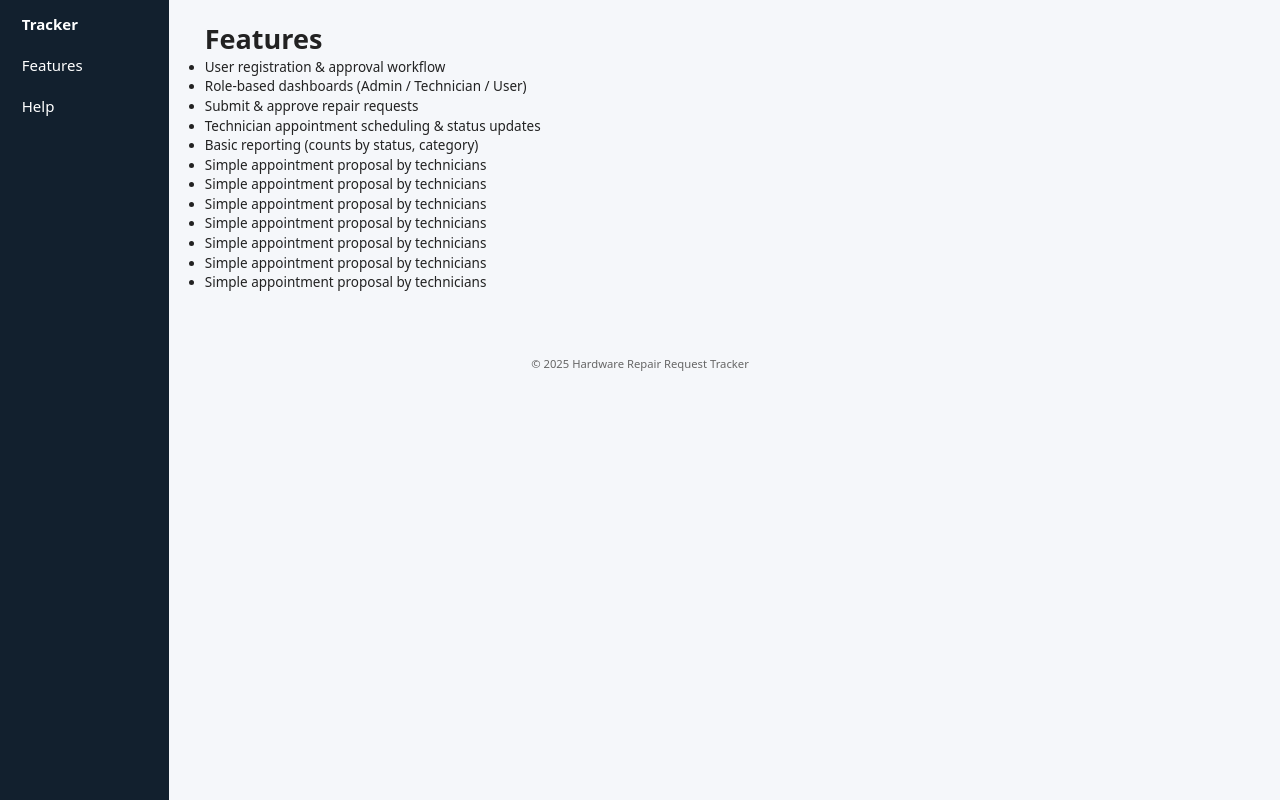
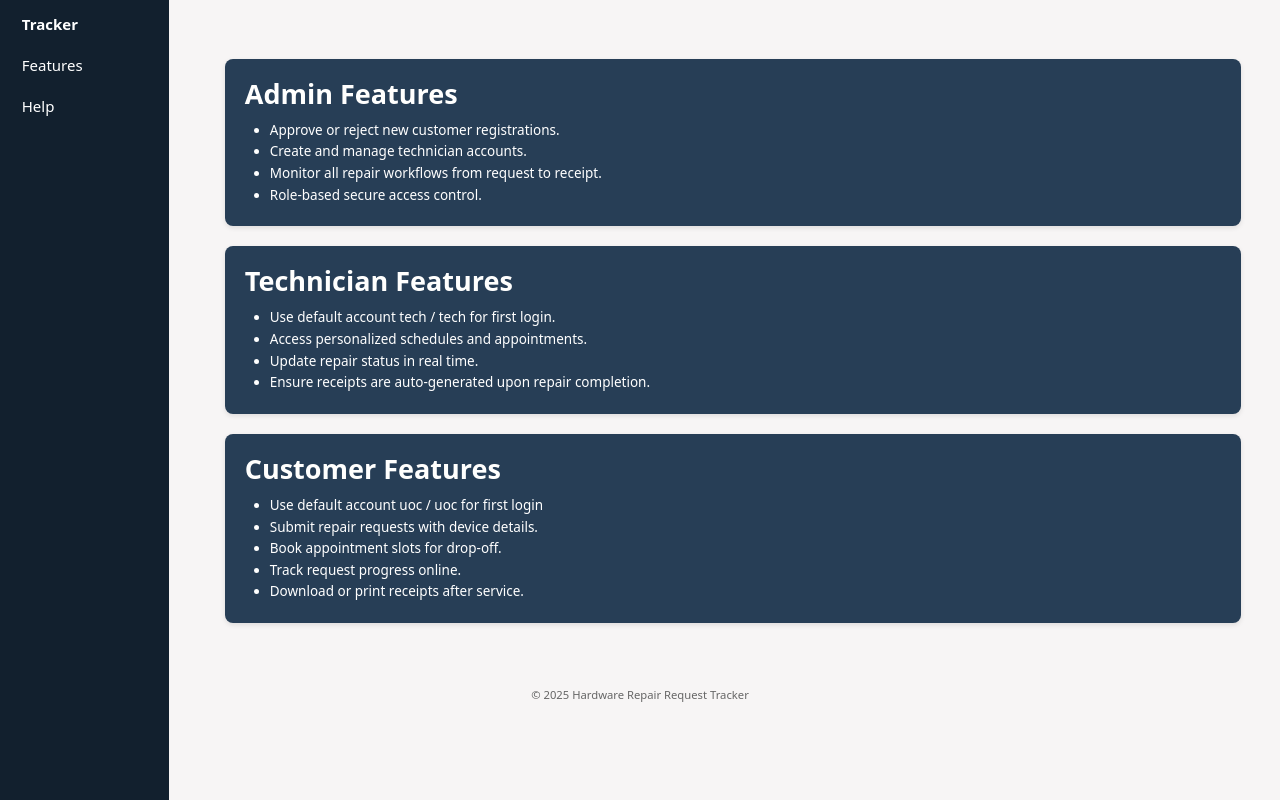
Before and after one commit to HiranthaSandaruwan/Hardware, a PHP site: page /features.php in a window 1280 px wide. Run offline with PHP 8.4, Linux system fonts and the light colour scheme.

Commit message:
update feature page

```diff
--- a/features.php
+++ b/features.php
@@ -1,18 +1,66 @@
 <?php include __DIR__ . '/partials/header.php'; ?>
-<h1>Features</h1>
-<ul>
-  <li>User registration &amp; approval workflow</li>
-  <li>Role-based dashboards (Admin / Technician / User)</li>
-  <li>Submit &amp; approve repair requests</li>
-  <li>Technician appointment scheduling &amp; status updates</li>
-  <li>Basic reporting (counts by status, category)</li>
-  <li>Simple appointment proposal by technicians</li>
-  <li>Simple appointment proposal by technicians</li>
-  <li>Simple appointment proposal by technicians</li>
-  <li>Simple appointment proposal by technicians</li>
-  <li>Simple appointment proposal by technicians</li>
-  <li>Simple appointment proposal by technicians</li>
+<style>
+  body {
+      background-color: #f7f5f5ff;
+      color: #ffffff;
+      font-family: Arial, sans-serif;
+      margin: 20px;
+    }
+  .section{
+    margin-top: 20px;
+    padding: 15px 10px 20px 20px;
+    border: 1px;
+    box-shadow: 0 2px 5px rgba(0, 0, 0, 0.1);
+    border-radius: 8px;
+    background-color: #273e56ff;
+  }
+  .section:hover{
+    transform:scale(1.01);
+  }
+  .content ul{
+    line-height: 1.6;
+    color: #ffffff;
+    padding-left: 25px;
+  }
+  .content h1{
+    color: #fffffeff;
+    padding-bottom:7px;
+  }
+</style>
+<div class="section">
+  <div class="content">
+    <h1>Admin Features</h1>
+    <ul>
+        <li>Approve or reject new customer registrations.</li>
+        <li>Create and manage technician accounts.</li>
+        <li>Monitor all repair workflows from request to receipt.</li>
+        <li>Role-based secure access control.</li>
+    </ul>
 
-  <li>Simple appointment proposal by technicians</li>
-</ul>
+  </div>
+</div>
+<div class="section">
+  <div class="content">
+    <h1>Technician Features</h1>
+    <ul>
+        <li>Use default account tech / tech for first login.</li>
+        <li>Access personalized schedules and appointments.</li>
+        <li>Update repair status in real time.</li>
+        <li>Ensure receipts are auto-generated upon repair completion.</li>
+    </ul>
+  </div>
+</div>
+<div class="section">
+  <div class="content">
+    <h1>Customer Features</h1>
+    <ul>
+        <li>Use default account uoc / uoc for first login</li>
+        <li>Submit repair requests with device details.</li>
+        <li>Book appointment slots for drop-off.</li>
+        <li>Track request progress online.</li>
+        <li>Download or print receipts after service.</li>
+    </ul>
+
+  </div>
+</div>
 <?php include __DIR__ . '/partials/footer.php'; ?>
```
